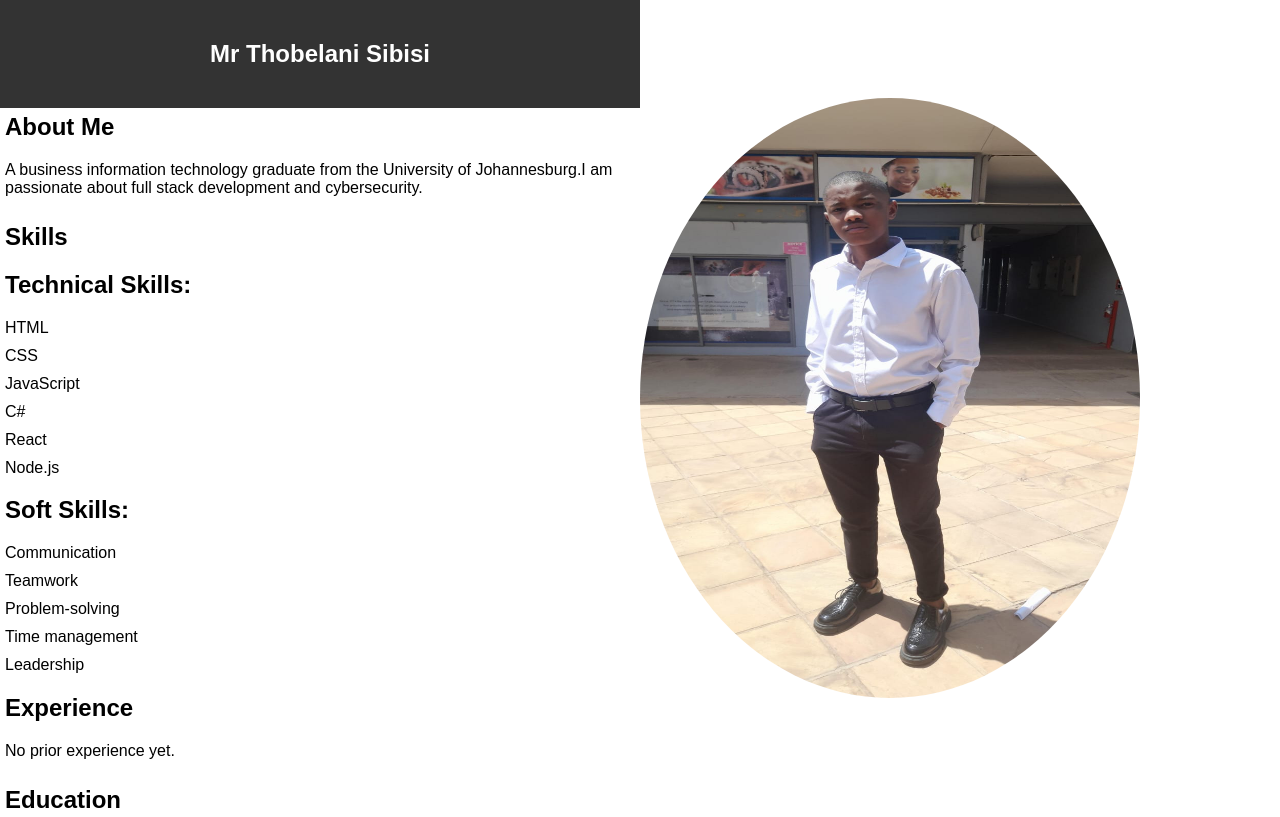
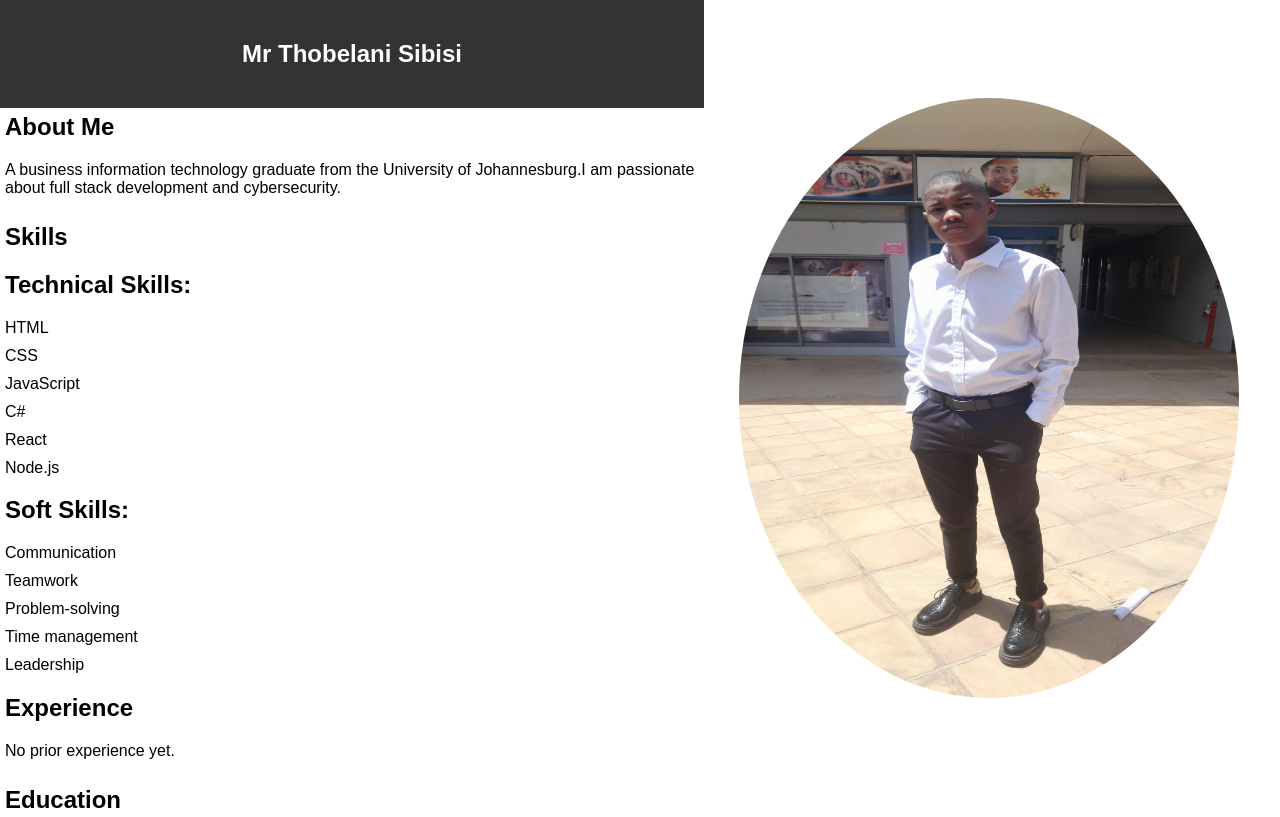
Before and after one commit to Thobelani10/HexSoftwares_Web_Development_Projects, a plain HTML site: page Hex Software Project/Project3/index.html in a window 1280 px wide. Shown: the top 817 px of the page. Drawn offline with Linux system fonts and the light colour scheme.

Commit message:
Update index.html

```diff
--- a/Hex Software Project/Project3/index.html
+++ b/Hex Software Project/Project3/index.html
@@ -10,7 +10,7 @@
             font-family: Arial, sans-serif;
             margin: 0;
             padding: 0;
-            margin-right: 50%;
+            margin-right: 45%;
         }
 
         header {
@@ -27,7 +27,7 @@
             border-radius: 50%;
             margin: 10px;
             position: absolute;
-            margin-left: 50%;
+            margin-left: 55%;
 
         }
 
```
